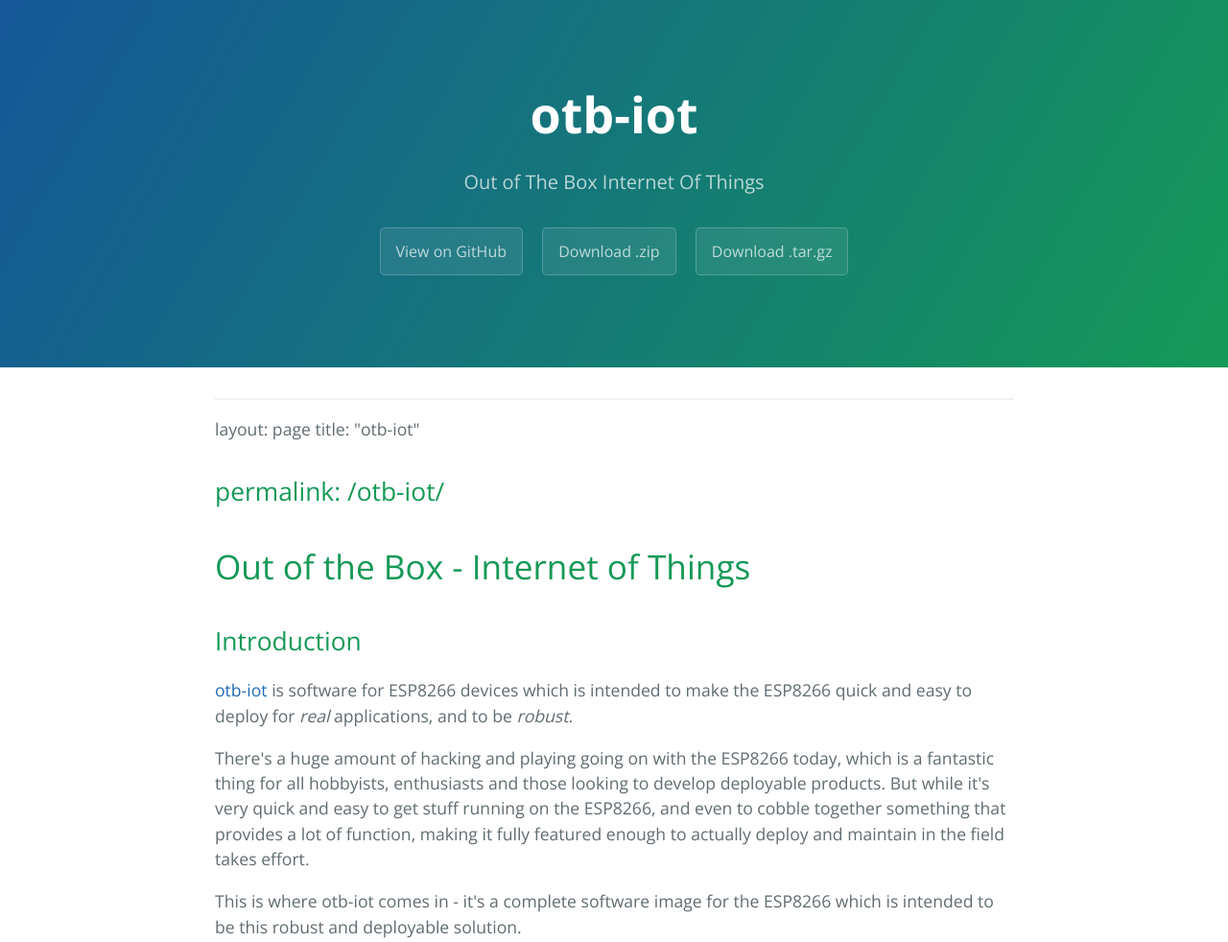
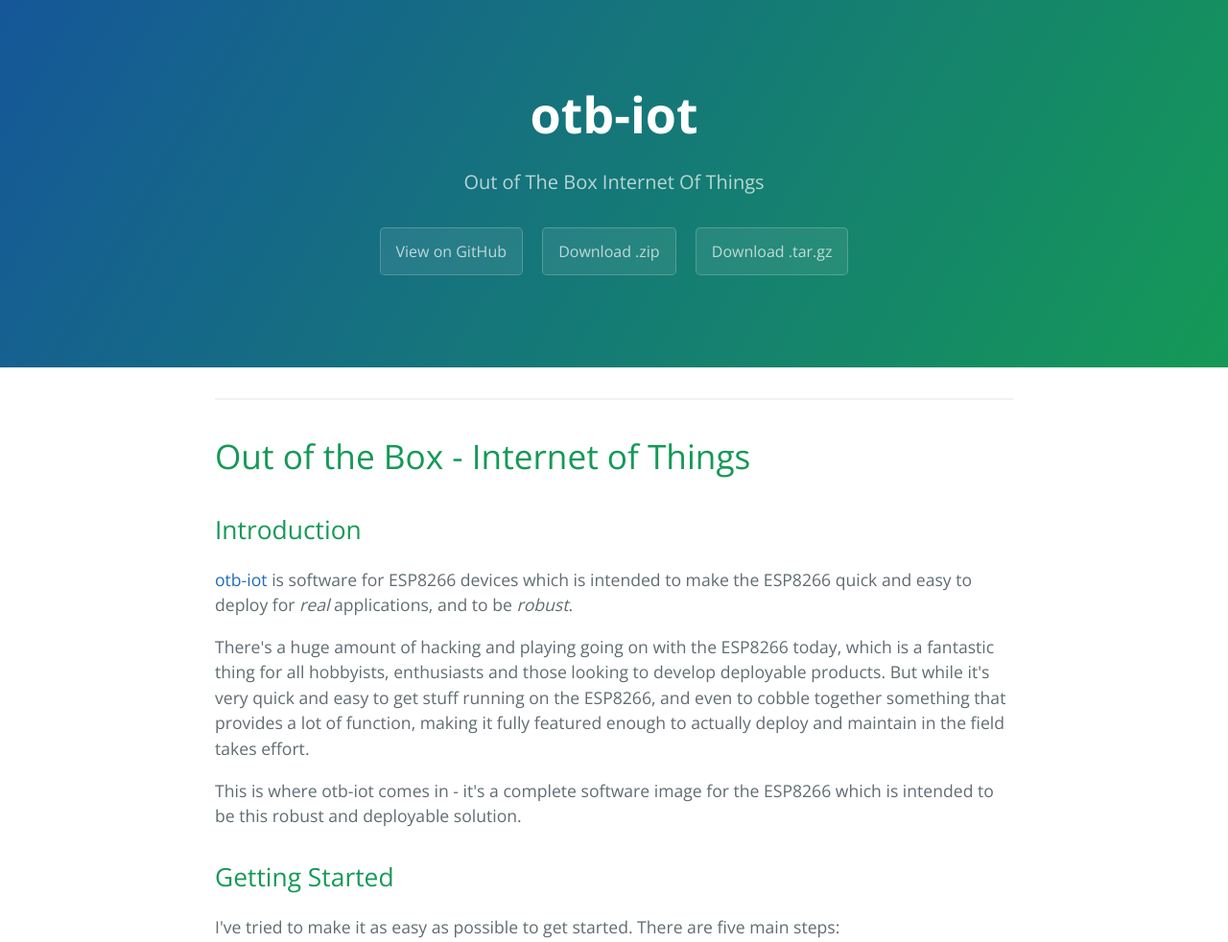
Before and after one commit to piersfinlayson/otb-iot, a plain HTML site: page index.html in a window 1280 px wide. Shown: the top 982 px of the page at 96% size. Drawn offline with nearby package versions, Linux system fonts and the light colour scheme.

Commit message:
Update index.html

```diff
--- a/index.html
+++ b/index.html
@@ -20,12 +20,6 @@
 
     <section class="main-content">
       <hr>
-
-<p>layout: page
-title:  "otb-iot"</p>
-
-<h2>
-<a id="permalink-otb-iot" class="anchor" href="#permalink-otb-iot" aria-hidden="true"><span aria-hidden="true" class="octicon octicon-link"></span></a>permalink: /otb-iot/</h2>
 
 <h1>
 <a id="out-of-the-box---internet-of-things" class="anchor" href="#out-of-the-box---internet-of-things" aria-hidden="true"><span aria-hidden="true" class="octicon octicon-link"></span></a>Out of the Box - Internet of Things</h1>
```
